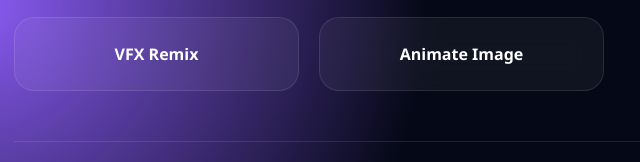
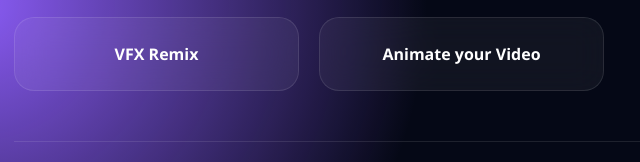
Before and after one commit to abhisheksahoo201-cell/ai-video-vfx-studio, a website: page index.html in a window 1280 px wide. Shown: the part 1600-1762 px from the top of the page, 26-666 px from the left. Drawn offline with Linux system fonts and the light colour scheme.

Commit message:
Update index.html

```diff
--- a/index.html
+++ b/index.html
@@ -816,7 +816,7 @@ Your Generated Video Will Appear Here
 <div class="tool">AI VFX</div>
 <div class="tool">Smart Object VFX</div>
 <div class="tool">VFX Remix</div>
-<div class="tool">Animate Image</div>
+<div class="tool">Animate your Video</div>
 
 </section>
 
```
